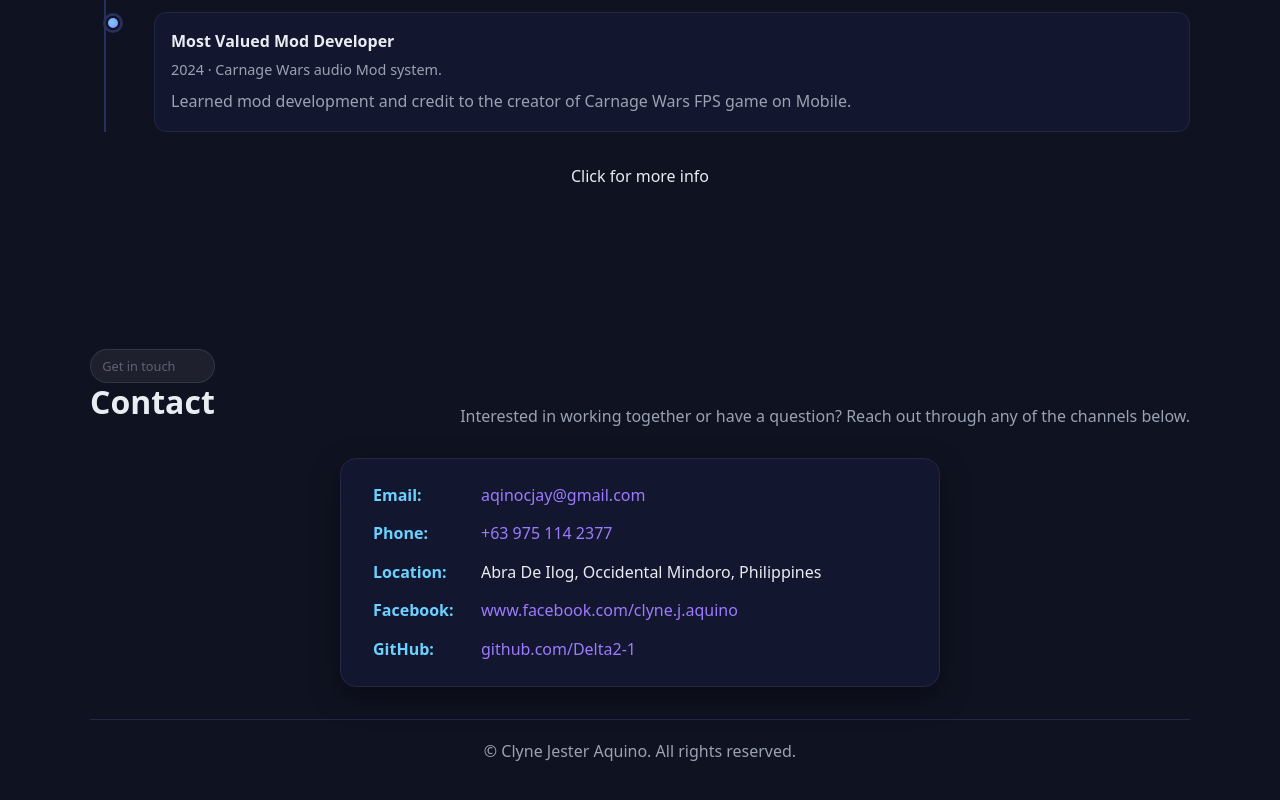
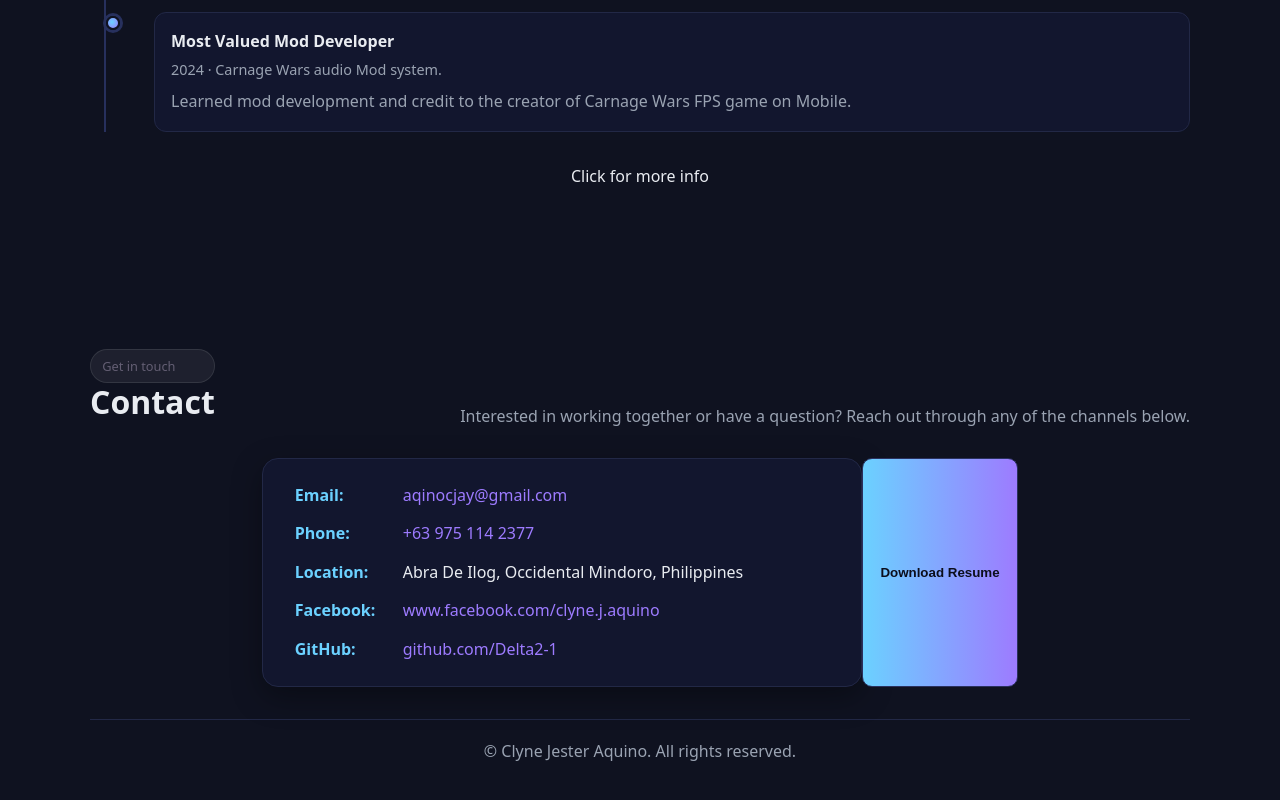
Before and after one commit to Delta2-1/Profile, a plain HTML site: page index.html in a window 1280 px wide. Shown: the part 2184-2984 px from the top of the page. Drawn offline with Linux system fonts and the light colour scheme.

Commit message:
Update index.html
Added Download for Resume pdf

```diff
--- a/index.html
+++ b/index.html
@@ -210,6 +210,7 @@
           <li><strong>GitHub:</strong> <a href="https://github.com/Delta2-1" target="_blank">github.com/Delta2-1</a></li>
         </ul>
       </div>
+      <button id="downloadBtn">Download Resume</button>
     </div>
 
     <p class="foot">© <span id="year"></span> Clyne Jester Aquino. All rights reserved.</p>
```
